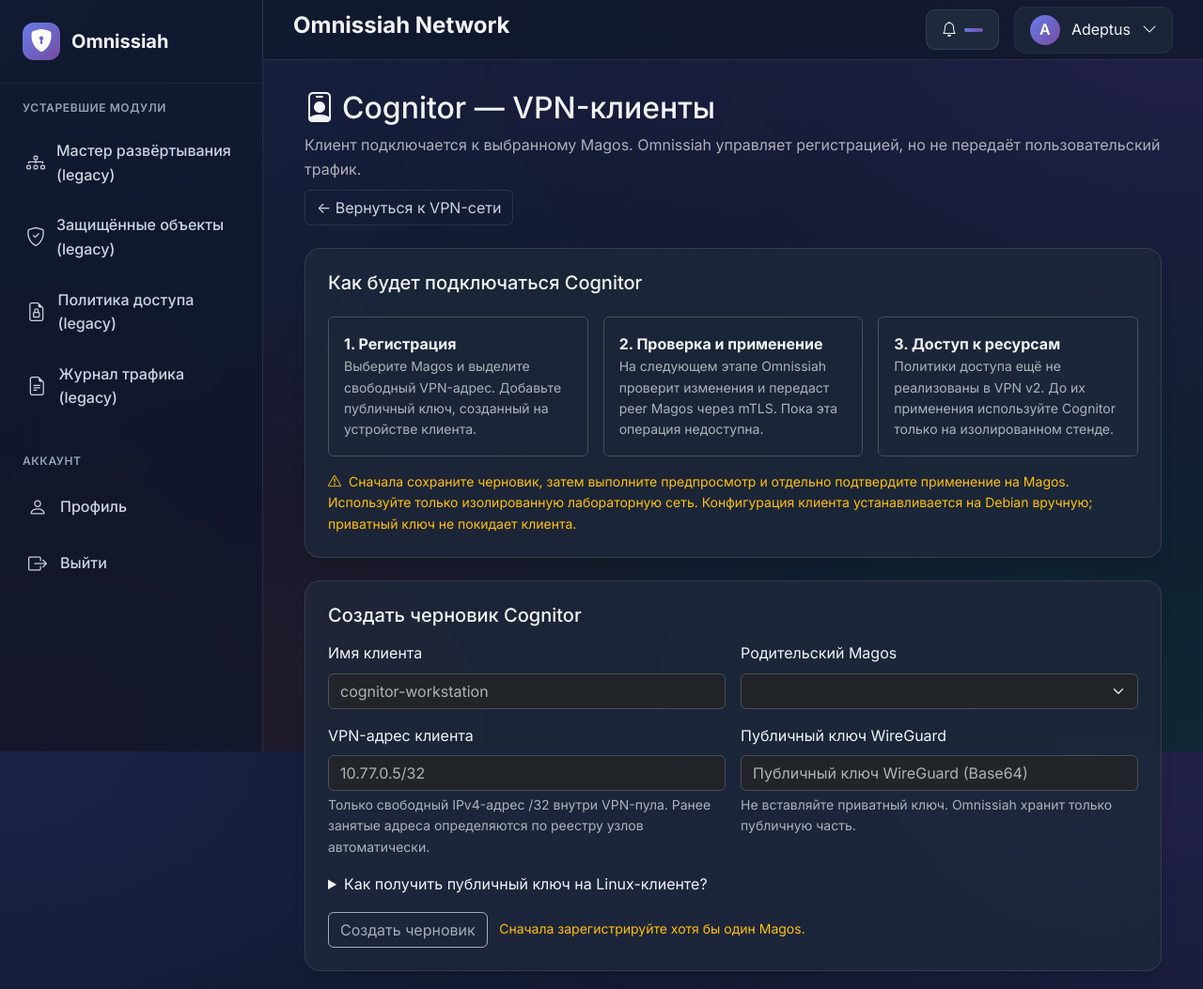
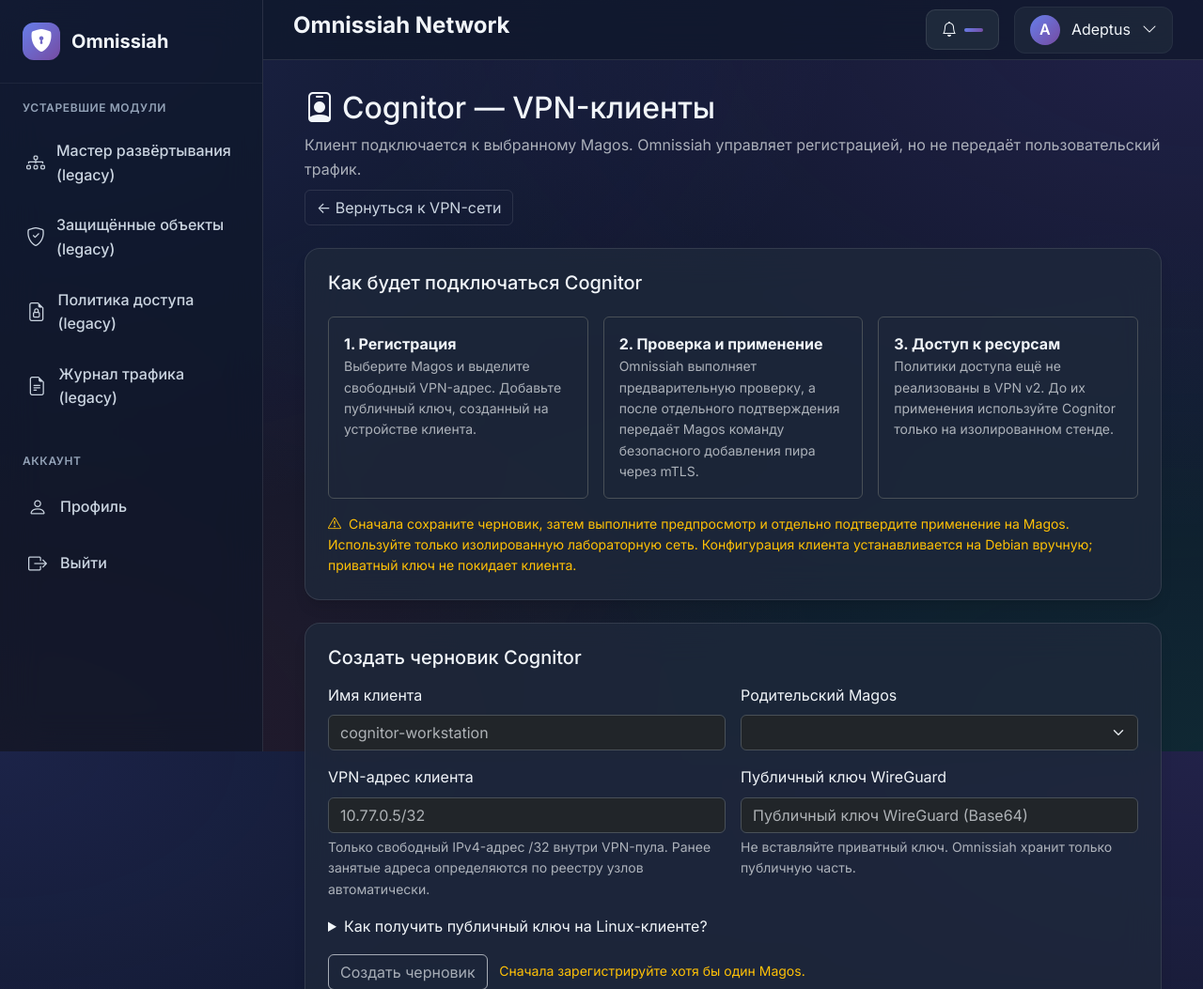
Before and after one commit to kmvkos/Omnissiah-Network, a Flask app: page /vpn/cognitors in a window 1280 px wide. Shown: the top 1053 px of the page at 94% size. Run offline with Flask 3, Linux system fonts and the light colour scheme; a user stored in the database is signed in; data that the repository does not hold is empty; parts of the project's set-up code (start-up, migrations or seed data) failed here and were passed over; some libraries are stand-ins or nearby versions.

Commit message:
ui: describe available Cognitor add-only apply accurately

```diff
--- a/templates/vpn_cognitors.html
+++ b/templates/vpn_cognitors.html
@@ -19,7 +19,7 @@
       </div></div>
       <div class="col-12 col-md-4"><div class="border rounded p-3 h-100">
         <strong>2. Проверка и применение</strong>
-        <p class="small text-muted mb-0">На следующем этапе Omnissiah проверит изменения и передаст peer Magos через mTLS. Пока эта операция недоступна.</p>
+        <p class="small text-muted mb-0">Omnissiah выполняет предварительную проверку, а после отдельного подтверждения передаёт Magos команду безопасного добавления пира через mTLS.</p>
       </div></div>
       <div class="col-12 col-md-4"><div class="border rounded p-3 h-100">
         <strong>3. Доступ к ресурсам</strong>
```
